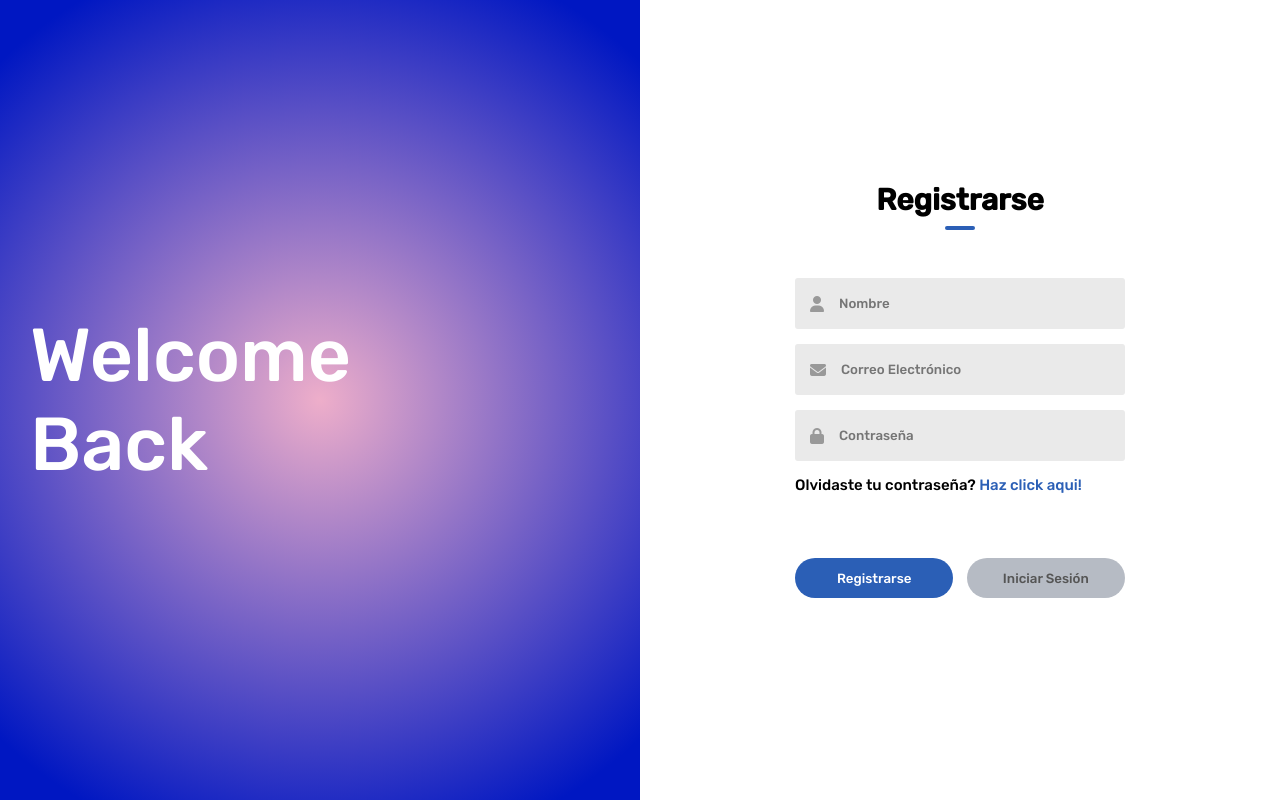
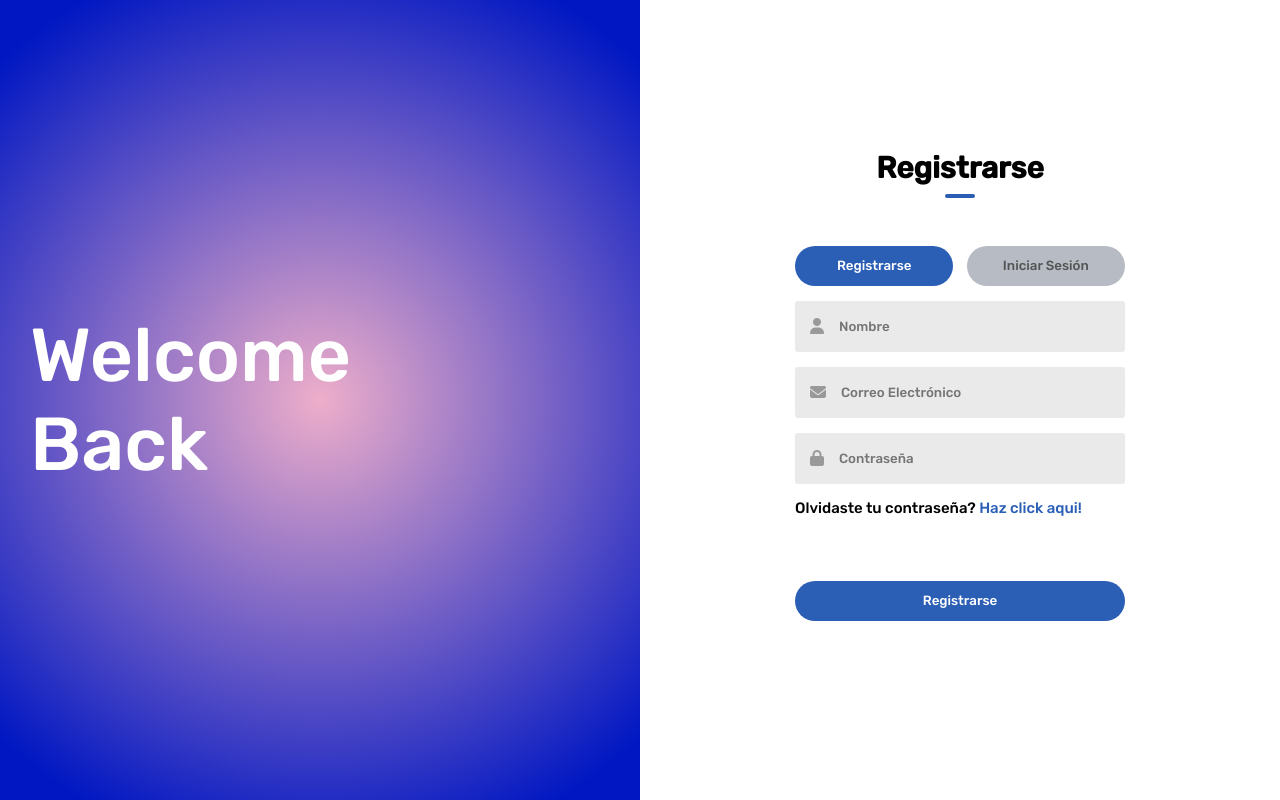
Before and after one commit to FiveNevada/Proyecto-2---Pagina-Gym, a PHP site: page /LoginRegister.HTML in a window 1280 px wide. Run offline with PHP 8.4, Linux system fonts and the light colour scheme; some libraries are stand-ins or nearby versions.

Commit message:
Version 2 - Se realizaron correcciones al codigo JavaScript

```diff
--- a/CSS/LoginRegister.CSS
+++ b/CSS/LoginRegister.CSS
@@ -120,6 +120,31 @@ form p a {
     transition: background 1s;
 }
 
+.Boton-Accion {
+    width: 100%;
+    display: flex;
+    flex-direction: column;
+    justify-content: center;
+    align-items: stretch;
+}
+
+.Boton-Accion button {
+    flex-basis: 48%;
+    flex-basis: auto;
+    margin-bottom: 10px;
+    background: #2b5fb6;
+    color: #fff;
+    height: 40px;
+    border-radius: 20px;
+    border: 0;
+    outline: 0;
+    cursor: pointer;
+}
+
+.Boton-Accion button.Ocultar {
+    display: none;
+}
+
 .Campo-Boton button.Disable {
     background: #B6BBC4;
     color: #555;
--- a/JavaScript/LoginRegister.JS
+++ b/JavaScript/LoginRegister.JS
@@ -1,6 +1,8 @@
 let BotonRegistrar = document.getElementById("Registro");
 let BotonIniciarSesion = document.getElementById("IniciarSesion");
 let CampoNombre = document.getElementById("CampoNombre");
+let BotonIngresar = document.getElementById("Ingresar");
+let BotonRegistro = document.getElementById("Registrarse");
 let Titulo = document.getElementById("Titulo")
 
 BotonIniciarSesion.onclick = function(){
@@ -8,6 +10,8 @@ BotonIniciarSesion.onclick = function(){
     Titulo.innerHTML = 'Iniciar Sesión';
     BotonRegistrar.classList.add('Disable');
     BotonIniciarSesion.classList.remove('Disable');
+    BotonIngresar.classList.remove('Ocultar');
+    BotonRegistro.classList.add('Ocultar');
 }
 
 BotonRegistrar.onclick = function(){
@@ -15,4 +19,6 @@ BotonRegistrar.onclick = function(){
     Titulo.innerHTML = 'Registrarse';
     BotonRegistrar.classList.remove('Disable');
     BotonIniciarSesion.classList.add('Disable');
+    BotonRegistro.classList.remove('Ocultar');
+    BotonIngresar.classList.add('Ocultar');
 }
--- a/LoginRegister.HTML
+++ b/LoginRegister.HTML
@@ -16,6 +16,10 @@
             <div class="Formulario">
                 <h1 id="Titulo">Registrarse</h1>
                 <form action="">
+                    <div class="Campo-Boton">
+                        <button type="button" id="Registro">Registrarse</button>
+                        <button type="button" id="IniciarSesion" class="Disable">Iniciar Sesión</button>
+                    </div>
                     <div class="Grupo-Entradas">
                         <div class="Campo-Entradas" id="CampoNombre">
                             <i class="fa-solid fa-user"></i>
@@ -33,9 +37,10 @@
                         </div>
                         <p>Olvidaste tu contraseña? <a href="#">Haz click aqui!</a></p>
                     </div>
-                    <div class="Campo-Boton">
-                        <button type="button" id="Registro">Registrarse</button>
-                        <button type="button" id="IniciarSesion" class="Disable">Iniciar Sesión</button>
+
+                    <div class="Boton-Accion">
+                        <button type="button" id="Ingresar" class="Ocultar">Iniciar Sesión</button>
+                        <button type="button" id="Registrarse">Registrarse</button>
                     </div>
                 </form>
             </div>
```
Also changed, not shown: Index.HTML (deleted).
